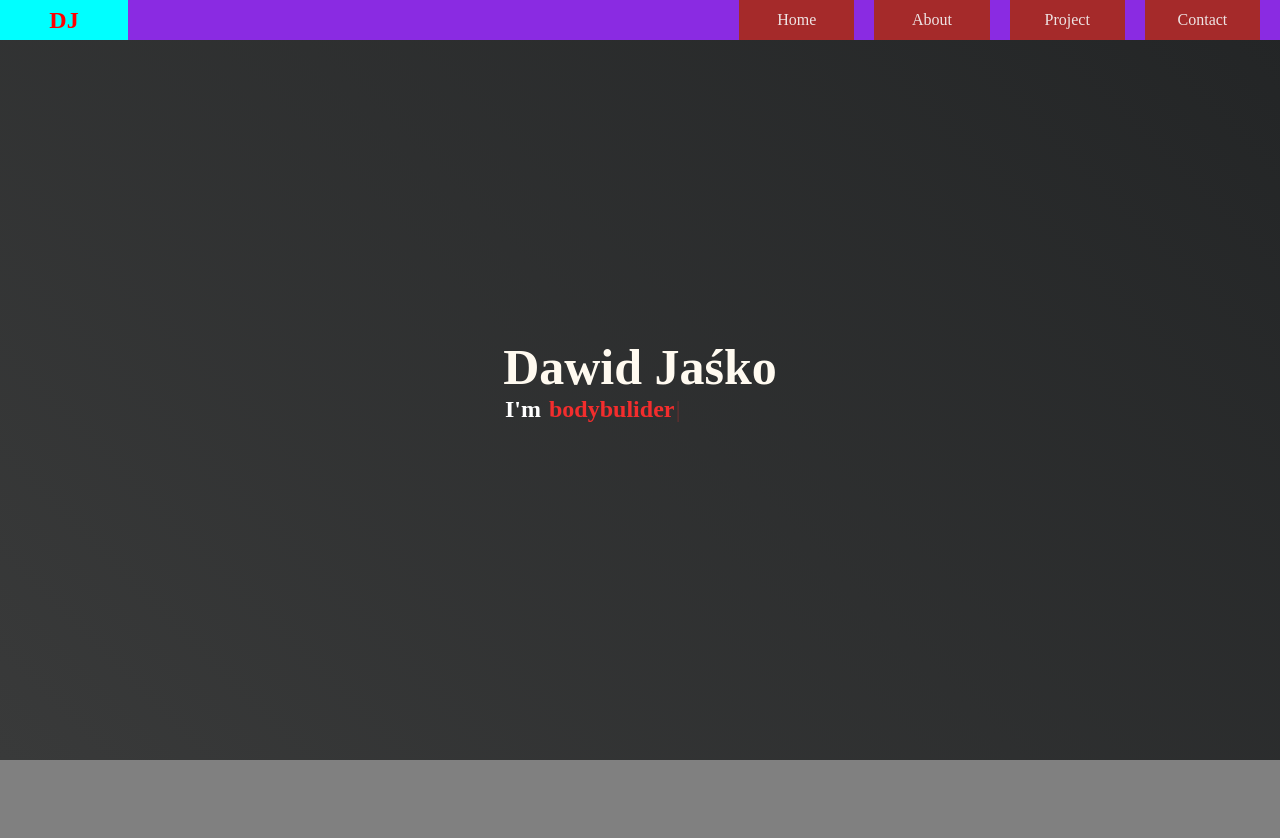
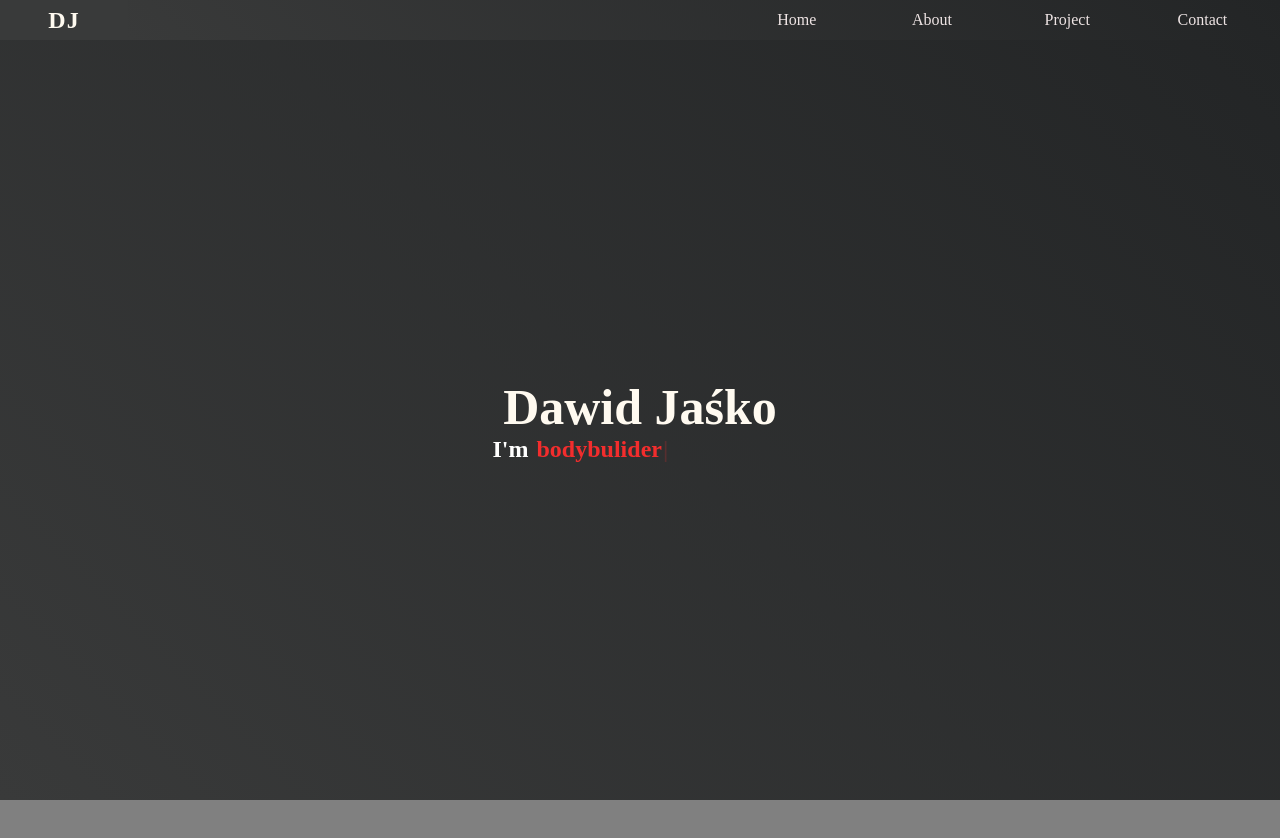
Before and after one commit to DawidJasko/portfolio, a React (Vite) app: page / in a window 1280 px wide. Shown: the top 838 px of the page. Built offline with nearby package versions, Linux system fonts and the light colour scheme.

Commit message:
4 files modified

```diff
--- a/src/components/home/Home.jsx
+++ b/src/components/home/Home.jsx
@@ -9,6 +9,7 @@ const Home = () => {
   };
   return (
     <div id="home" className={styles.navbarContainer}>
+       <div class={styles.empty}></div>
       <section id="home" class={styles.homeSection}>
         <h1 class={styles.homeH1}>Dawid Jaśko</h1>
         <h2 class={styles.homeH2}>
--- a/src/components/home/Home.module.css
+++ b/src/components/home/Home.module.css
@@ -24,5 +24,12 @@
 .homeH2 {
   display: flex;
   /* background-color: red; */
-  width: 270px;
+  width: 295px;
+  /* background-color: red; */
 }
+.empty {
+  height: 40px;
+  width: 100%;
+  /* background: linear-gradient(45deg, #393a3a, #232526); */
+  background-color: red;
+}
--- a/src/components/navbar/Navbar.jsx
+++ b/src/components/navbar/Navbar.jsx
@@ -60,7 +60,7 @@ const Navbar = () => {
           </li>
         </ul>
       </div>
-      {/* <div class={styles.empty}></div> */}
+      {/* <div class={styles.empty}></div>  */}
     </nav>
   );
 };
--- a/src/components/navbar/Navbar.module.css
+++ b/src/components/navbar/Navbar.module.css
@@ -7,8 +7,6 @@
 #navbar {
   display: flex;
   flex-direction: row;
-  background-color: rgb(226, 226, 77);
-  color: rgb(182, 236, 34);
   width: 100vw;
   height: 40px;
   position: fixed;
@@ -25,9 +23,8 @@
   align-items: center;
   height: 100%;
   width: 100%;
-  background-color: brown;
 }
-.link:hover {
+.linknavbar:hover {
   background-color: rgb(233, 134, 134);
 }
 .ulContainer {
@@ -37,7 +34,7 @@
   text-decoration: none;
   list-style-type: none;
   height: 100%;
-  background-color: blueviolet;
+  background: linear-gradient(45deg, #393a3a, #232526);
   width: 90vw;
 }
 .linavbar {
@@ -56,12 +53,13 @@
 }
 .logo {
   display: flex;
-  background-color: aqua;
+  background-color: #393a3a;
+  letter-spacing: 1px;
   width: 10vw;
 }
 .logoH2 {
   display: flex;
-  color: red;
+  color: FloralWhite;
   align-items: center;
   justify-content: center;
   margin: auto;
```
